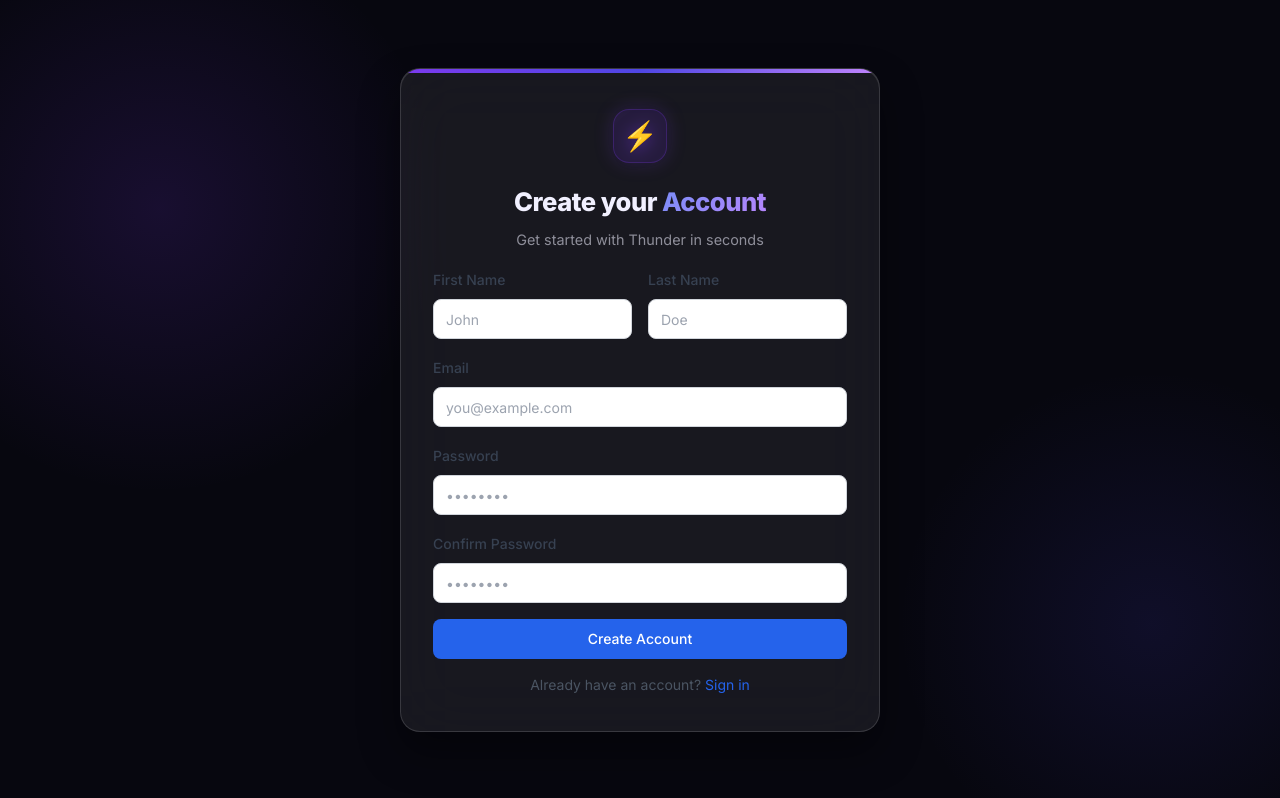
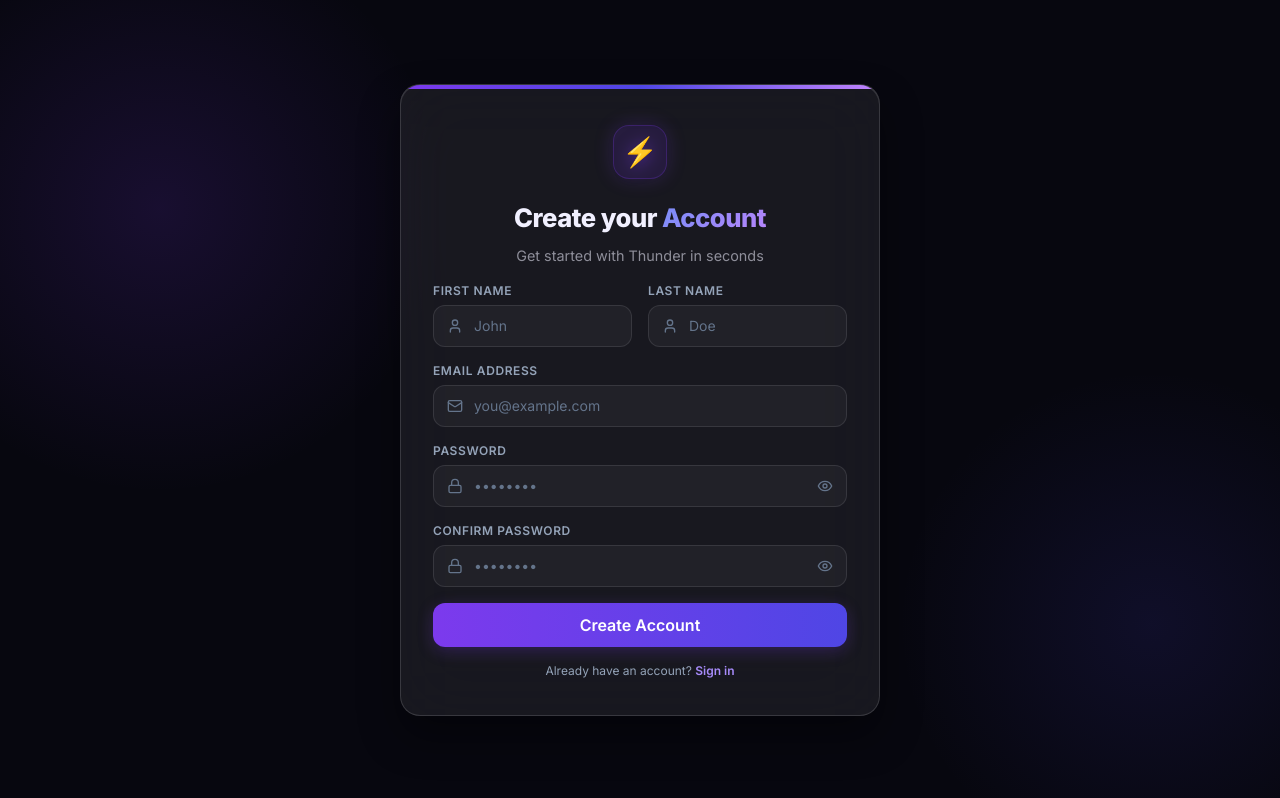
Before and after one commit to SHUBHAM-NIRMAL18/thunder-kanban, a React (Vite) app in the folder frontend/: page /register in a window 1280 px wide. Built offline with nearby package versions, Linux system fonts and the light colour scheme; no server answers.

Commit message:
feat(auth): upgrade register form inputs and add dual password toggles

```diff
--- a/frontend/src/features/auth/components/RegisterForm.tsx
+++ b/frontend/src/features/auth/components/RegisterForm.tsx
@@ -1,14 +1,15 @@
+import { useState } from 'react'
 import { useForm } from 'react-hook-form'
 import { zodResolver } from '@hookform/resolvers/zod'
 import { Link } from 'react-router-dom'
-import { Button } from '@/components/ui/button'
-import { Input } from '@/components/ui/input'
-import { Label } from '@/components/ui/label'
+import { User, Mail, Lock, Eye, EyeOff, AlertCircle } from 'lucide-react'
 import { registerSchema, type RegisterFormData } from '../schemas/authSchemas'
 import { useRegister } from '../hooks/useRegister'
 
 export const RegisterForm = () => {
   const { handleRegister, isLoading } = useRegister()
+  const [showPassword, setShowPassword] = useState(false)
+  const [showPassword2, setShowPassword2] = useState(false)
   const {
     register,
     handleSubmit,
@@ -23,95 +24,184 @@ export const RegisterForm = () => {
 
   return (
     <form onSubmit={handleSubmit(onSubmit)} className="space-y-4">
+      {/* First Name & Last Name */}
       <div className="grid grid-cols-2 gap-4">
-        <div className="space-y-2">
-          <Label htmlFor="first_name">First Name</Label>
-          <Input
+        <div className="space-y-1.5">
+          <label htmlFor="first_name" className="block text-xs font-semibold uppercase tracking-wider text-slate-400">
+            First Name
+          </label>
+          <div className="relative">
+            <div className="absolute inset-y-0 left-0 pl-3.5 flex items-center pointer-events-none text-slate-500">
+              <User className="h-4 w-4" />
+            </div>
+            <input
               id="first_name"
               type="text"
               placeholder="John"
               {...register('first_name')}
               disabled={isLoading}
+              className={`w-full pl-10 pr-4 py-2.5 bg-white/[0.04] border ${
+                errors.first_name ? 'border-red-500/80 focus:ring-red-500/20' : 'border-white/10 focus:border-violet-500/80 focus:ring-violet-500/20'
+              } rounded-xl text-slate-100 placeholder:text-slate-500 text-sm focus:outline-none focus:ring-4 transition-all duration-200 disabled:opacity-50 disabled:cursor-not-allowed`}
             />
+          </div>
           {errors.first_name && (
-            <p className="text-sm text-red-600">{errors.first_name.message}</p>
+            <p className="flex items-center gap-1.5 text-xs text-red-400 mt-1">
+              <AlertCircle className="h-3.5 w-3.5" />
+              {errors.first_name.message}
+            </p>
           )}
         </div>
 
-        <div className="space-y-2">
-          <Label htmlFor="last_name">Last Name</Label>
-          <Input
+        <div className="space-y-1.5">
+          <label htmlFor="last_name" className="block text-xs font-semibold uppercase tracking-wider text-slate-400">
+            Last Name
+          </label>
+          <div className="relative">
+            <div className="absolute inset-y-0 left-0 pl-3.5 flex items-center pointer-events-none text-slate-500">
+              <User className="h-4 w-4" />
+            </div>
+            <input
               id="last_name"
               type="text"
               placeholder="Doe"
               {...register('last_name')}
               disabled={isLoading}
+              className={`w-full pl-10 pr-4 py-2.5 bg-white/[0.04] border ${
+                errors.last_name ? 'border-red-500/80 focus:ring-red-500/20' : 'border-white/10 focus:border-violet-500/80 focus:ring-violet-500/20'
+              } rounded-xl text-slate-100 placeholder:text-slate-500 text-sm focus:outline-none focus:ring-4 transition-all duration-200 disabled:opacity-50 disabled:cursor-not-allowed`}
             />
+          </div>
           {errors.last_name && (
-            <p className="text-sm text-red-600">{errors.last_name.message}</p>
+            <p className="flex items-center gap-1.5 text-xs text-red-400 mt-1">
+              <AlertCircle className="h-3.5 w-3.5" />
+              {errors.last_name.message}
+            </p>
           )}
         </div>
       </div>
 
-      <div className="space-y-2">
-        <Label htmlFor="email">Email</Label>
-        <Input
+      {/* Email Field */}
+      <div className="space-y-1.5">
+        <label htmlFor="email" className="block text-xs font-semibold uppercase tracking-wider text-slate-400">
+          Email Address
+        </label>
+        <div className="relative">
+          <div className="absolute inset-y-0 left-0 pl-3.5 flex items-center pointer-events-none text-slate-500">
+            <Mail className="h-4 w-4" />
+          </div>
+          <input
             id="email"
             type="email"
             placeholder="you@example.com"
             {...register('email')}
             disabled={isLoading}
+            className={`w-full pl-10 pr-4 py-2.5 bg-white/[0.04] border ${
+              errors.email ? 'border-red-500/80 focus:ring-red-500/20' : 'border-white/10 focus:border-violet-500/80 focus:ring-violet-500/20'
+            } rounded-xl text-slate-100 placeholder:text-slate-500 text-sm focus:outline-none focus:ring-4 transition-all duration-200 disabled:opacity-50 disabled:cursor-not-allowed`}
           />
+        </div>
         {errors.email && (
-          <p className="text-sm text-red-600">{errors.email.message}</p>
+          <p className="flex items-center gap-1.5 text-xs text-red-400 mt-1">
+            <AlertCircle className="h-3.5 w-3.5" />
+            {errors.email.message}
+          </p>
         )}
       </div>
 
-      <div className="space-y-2">
-        <Label htmlFor="password">Password</Label>
-        <Input
+      {/* Password Field */}
+      <div className="space-y-1.5">
+        <label htmlFor="password" className="block text-xs font-semibold uppercase tracking-wider text-slate-400">
+          Password
+        </label>
+        <div className="relative">
+          <div className="absolute inset-y-0 left-0 pl-3.5 flex items-center pointer-events-none text-slate-500">
+            <Lock className="h-4 w-4" />
+          </div>
+          <input
             id="password"
-          type="password"
+            type={showPassword ? 'text' : 'password'}
             placeholder="••••••••"
             {...register('password')}
             disabled={isLoading}
+            className={`w-full pl-10 pr-10 py-2.5 bg-white/[0.04] border ${
+              errors.password ? 'border-red-500/80 focus:ring-red-500/20' : 'border-white/10 focus:border-violet-500/80 focus:ring-violet-500/20'
+            } rounded-xl text-slate-100 placeholder:text-slate-500 text-sm focus:outline-none focus:ring-4 transition-all duration-200 disabled:opacity-50 disabled:cursor-not-allowed`}
           />
+          <button
+            type="button"
+            onClick={() => setShowPassword(!showPassword)}
+            className="absolute inset-y-0 right-0 pr-3.5 flex items-center text-slate-500 hover:text-slate-300 transition-colors"
+          >
+            {showPassword ? <EyeOff className="h-4 w-4" /> : <Eye className="h-4 w-4" />}
+          </button>
+        </div>
         {errors.password && (
-          <p className="text-sm text-red-600">{errors.password.message}</p>
+          <p className="flex items-center gap-1.5 text-xs text-red-400 mt-1">
+            <AlertCircle className="h-3.5 w-3.5" />
+            {errors.password.message}
+          </p>
         )}
       </div>
 
-      <div className="space-y-2">
-        <Label htmlFor="password2">Confirm Password</Label>
-        <Input
+      {/* Confirm Password Field */}
+      <div className="space-y-1.5">
+        <label htmlFor="password2" className="block text-xs font-semibold uppercase tracking-wider text-slate-400">
+          Confirm Password
+        </label>
+        <div className="relative">
+          <div className="absolute inset-y-0 left-0 pl-3.5 flex items-center pointer-events-none text-slate-500">
+            <Lock className="h-4 w-4" />
+          </div>
+          <input
             id="password2"
-          type="password"
+            type={showPassword2 ? 'text' : 'password'}
             placeholder="••••••••"
             {...register('password2')}
             disabled={isLoading}
+            className={`w-full pl-10 pr-10 py-2.5 bg-white/[0.04] border ${
+              errors.password2 ? 'border-red-500/80 focus:ring-red-500/20' : 'border-white/10 focus:border-violet-500/80 focus:ring-violet-500/20'
+            } rounded-xl text-slate-100 placeholder:text-slate-500 text-sm focus:outline-none focus:ring-4 transition-all duration-200 disabled:opacity-50 disabled:cursor-not-allowed`}
           />
+          <button
+            type="button"
+            onClick={() => setShowPassword2(!showPassword2)}
+            className="absolute inset-y-0 right-0 pr-3.5 flex items-center text-slate-500 hover:text-slate-300 transition-colors"
+          >
+            {showPassword2 ? <EyeOff className="h-4 w-4" /> : <Eye className="h-4 w-4" />}
+          </button>
+        </div>
         {errors.password2 && (
-          <p className="text-sm text-red-600">{errors.password2.message}</p>
+          <p className="flex items-center gap-1.5 text-xs text-red-400 mt-1">
+            <AlertCircle className="h-3.5 w-3.5" />
+            {errors.password2.message}
+          </p>
         )}
       </div>
 
-      <Button type="submit" className="w-full" disabled={isLoading}>
+      {/* Submit Button */}
+      <button
+        type="submit"
+        disabled={isLoading}
+        className="w-full py-2.5 px-4 bg-gradient-to-r from-violet-600 to-indigo-600 hover:from-violet-500 hover:to-indigo-500 active:scale-[0.98] text-white font-semibold rounded-xl shadow-[0_4px_16px_rgba(124,58,237,0.25)] hover:shadow-[0_6px_20px_rgba(124,58,237,0.4)] transition-all duration-250 disabled:opacity-50 disabled:cursor-not-allowed flex items-center justify-center gap-2 mt-4"
+      >
         {isLoading ? (
-          <span className="flex items-center gap-2">
-            <svg className="animate-spin h-4 w-4" viewBox="0 0 24 24">
+          <>
+            <svg className="animate-spin h-4 w-4 text-white" viewBox="0 0 24 24">
               <circle className="opacity-25" cx="12" cy="12" r="10" stroke="currentColor" strokeWidth="4" fill="none" />
               <path className="opacity-75" fill="currentColor" d="M4 12a8 8 0 018-8V0C5.373 0 0 5.373 0 12h4zm2 5.291A7.962 7.962 0 014 12H0c0 3.042 1.135 5.824 3 7.938l3-2.647z" />
             </svg>
             Creating account...
-          </span>
+          </>
         ) : (
           'Create Account'
         )}
-      </Button>
+      </button>
 
-      <p className="text-center text-sm text-gray-600">
+      {/* Redirect Link */}
+      <p className="text-center text-xs text-slate-400 mt-4">
         Already have an account?{' '}
-        <Link to="/login" className="text-blue-600 hover:underline">
+        <Link to="/login" className="text-violet-400 hover:text-violet-300 font-semibold hover:underline transition-colors">
           Sign in
         </Link>
       </p>
```
Lines whose indentation alone changed are shown as unchanged.
